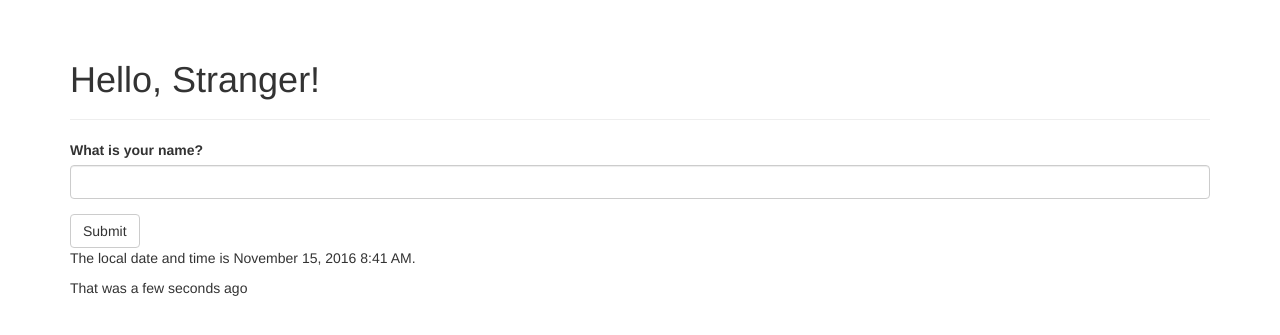
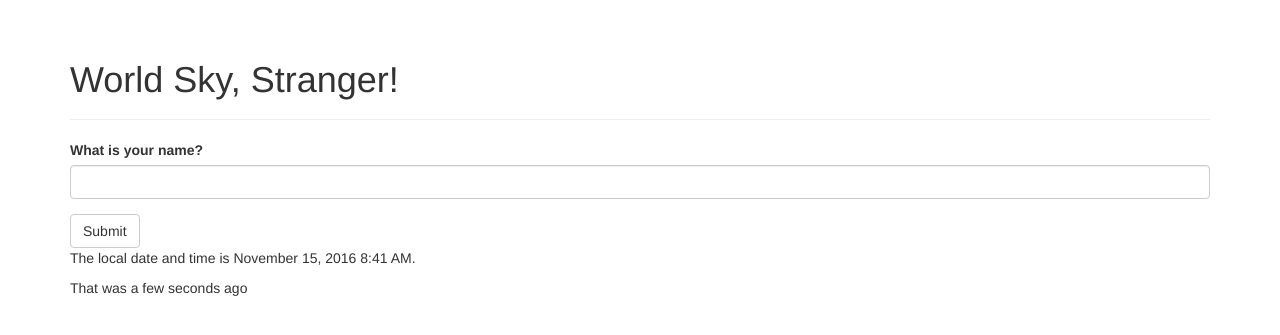
Before and after one commit to zouxu92/flasky, a Flask app: page / in a window 1280 px wide. Shown: the part 52-387 px from the top of the page. Run offline with Flask 2, Linux system fonts and the light colour scheme; some libraries are stand-ins or nearby versions.

Commit message:
更改index初始的Hello(无什么用)

```diff
--- a/templates/index.html
+++ b/templates/index.html
@@ -5,7 +5,7 @@
 
 {% block page_content %}
 <div class="page-header">
-    <h1>Hello, {% if name %}{{ name }}{% else %}Stranger{% endif %}!</h1>
+    <h1>World Sky, {% if name %}{{ name }}{% else %}Stranger{% endif %}!</h1>
 </div>
 
 
```
